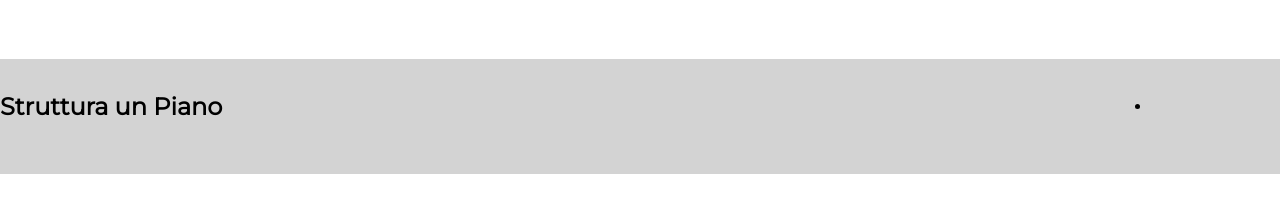
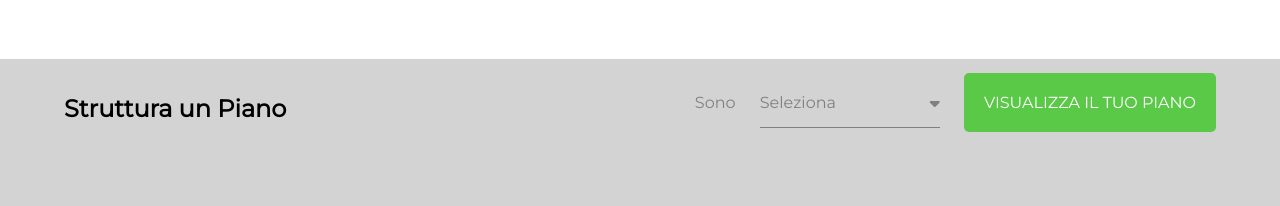
Before and after one commit to st1ker87/htmlcss-fluentify, a plain HTML site: page index.html in a window 1280 px wide. Shown: the part 1894-2100 px from the top of the page. Before the commit the page ends 2068 px from the top, so only its background shows below. Drawn offline with Linux system fonts and the light colour scheme.

Commit message:
footer completato

```diff
--- a/css/style.css
+++ b/css/style.css
@@ -1,9 +1,11 @@
+/* RESET */
 * {
   margin: 0;
   padding: 0;
   box-sizing: border-box;
 }
 
+/* STANDARD */
 body {
   font-family: 'Montserrat', sans-serif;
 }
@@ -13,12 +15,23 @@ body {
   display: table;
   clear: both;
 }
+.left {
+  float: left;
+}
+.right {
+  float: right;
+}
 
 .container {
   width: 90%;
   margin: 0 auto;
 }
 
+.uppercase {
+  text-transform: uppercase;
+}
+
+/* HEADER */
 header {
   position: relative;
   background-color: rgb(31, 51, 91);
@@ -42,12 +55,6 @@ nav {
 }
 nav>img {
   margin-right: 5%;
-}
-.left {
-  float: left;
-}
-.right {
-  float: right;
 }
 
 header li {
@@ -93,6 +100,7 @@ header .container nav {
 .green {
   border-style: none;
   background-color: rgb(90, 201, 72);
+  color: white;
 }
 
 .grey {
@@ -100,7 +108,8 @@ header .container nav {
   vertical-align: middle;
   background-color: lightgrey;
 }
-.grey .container {
+
+main .grey .container {
   display: inline-block;
   margin: 3vh 0;
   text-align: center;
@@ -155,3 +164,54 @@ main > hr {
 .bottom_dx a {
   color: rgb(9, 37, 140);
 }
+
+/* FOOTER */
+footer {
+  height: 150px;
+}
+
+footer .right {
+  color: grey;
+}
+
+footer h1 {
+  vertical-align: middle;
+  line-height: 100px;
+}
+
+footer ul {
+  margin-top: 20px;
+}
+
+footer li {
+  margin-left: 20px;
+  vertical-align: middle;
+  display: inline-block;
+  text-align: left;
+}
+
+footer .right ul li:nth-child(2) {
+  position: relative;
+  width: 180px;
+  border-bottom: 1px solid grey;
+}
+
+footer i {
+  position: absolute;
+  right: 0;
+  bottom: 1em;
+}
+
+footer .green:first-child {
+  padding: 20px;
+  text-decoration: none;
+}
+
+.fix {
+  position: fixed;
+  right: 12%;
+  bottom: 0;
+  border-radius: 5px 5px 0 0;
+  text-decoration: none;
+  padding: 5px 15px 0 15px;
+}
--- a/index.html
+++ b/index.html
@@ -2,6 +2,7 @@
 <html lang="en" dir="ltr">
   <head>
     <meta charset="utf-8">
+    <script src="https://kit.fontawesome.com/5f2b3cc0cd.js" crossorigin="anonymous"></script>
     <link rel="preconnect" href="https://fonts.gstatic.com">
     <link href="https://fonts.googleapis.com/css2?family=Montserrat:wght@300;400&display=swap" rel="stylesheet">
     <link rel="stylesheet" href="css/style.css">
@@ -118,18 +119,21 @@
     </main>
     <!-- fine del main -->
 
-    <footer class="grey">
-      <section class="container clearfix">
+    <!-- inizio del footer -->
+    <footer class="grey clearfix">
+      <section class="container">
         <div class="left">
           <h1>Struttura un Piano</h1>
         </div>
         <div class="right">
           <ul>
-            <li></li>
+            <li>Sono</li>
+            <li><span>Seleziona</span><span><i class="fas fa-caret-down"></i></span></li>
+            <li><a class="button_style green uppercase" href="#">visualizza il tuo piano</a></li>
           </ul>
         </div>
       </section>
-
+      <a class="button_style green fix uppercase"href="#">help</a>
     </footer>
   </body>
 </html>
```
Also changed, not shown: img/fluentify.png.
